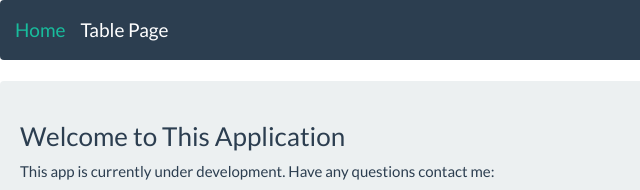
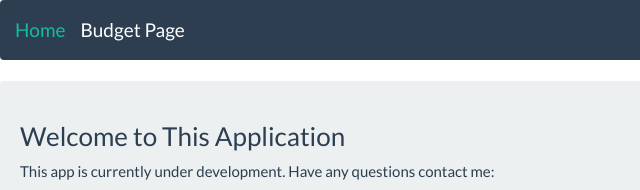
Before and after one commit to TylerMcKenzie/budgetApp, a website: page public/partials/index.html in a window 1280 px wide. Shown: the top 190 px of the page, 0-640 px from the left. Drawn offline with Linux system fonts and the light colour scheme; files whose address does not match are found by name.

Commit message:
Update index.html

```diff
--- a/public/partials/index.html
+++ b/public/partials/index.html
@@ -2,7 +2,7 @@
 <html lang="en" ng-app="myApp">
 <head>
 	<meta charset="UTF-8">
-	<title>Finacial Table Project</title>
+	<title>MyEasyBudget</title>
 	<script src="../lib/angular/angular.min.js"></script>
 	<script src="../lib/angular/angular-route.min.js"></script>
 	<!-- <script src="lib/angular/angular-animate.min.js"></script> -->
@@ -22,7 +22,7 @@
 			<div class="container-fluid">
 				<div class="navbar-header">
 					<a class="navbar-brand" ng-href="#/">Home</a>
-					<a class="navbar-brand" ng-href="#/tables">Table Page</a>
+					<a class="navbar-brand" ng-href="#/tables">Budget Page</a>
 				</div>
 			</div>
 		</nav>
```
